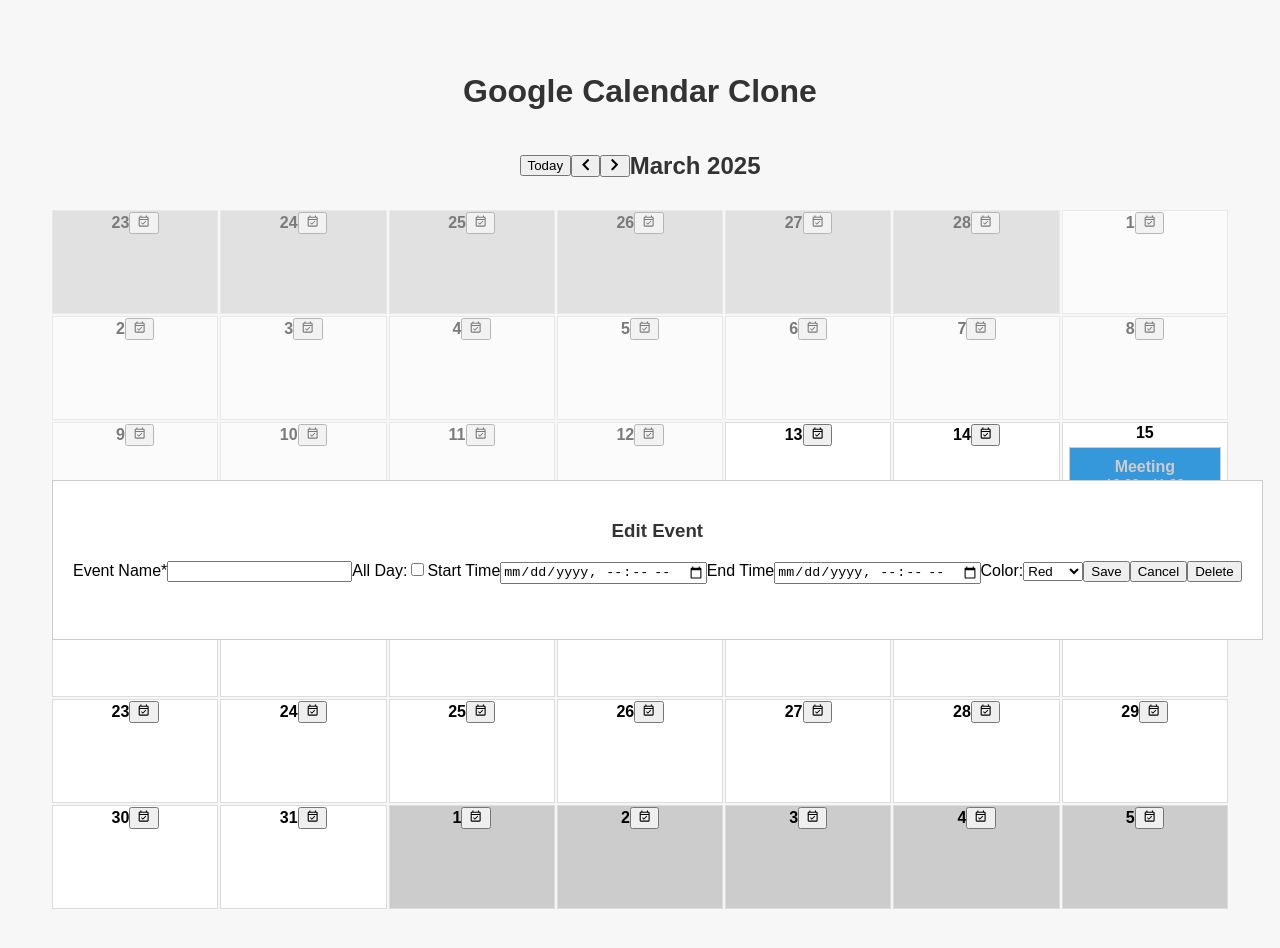
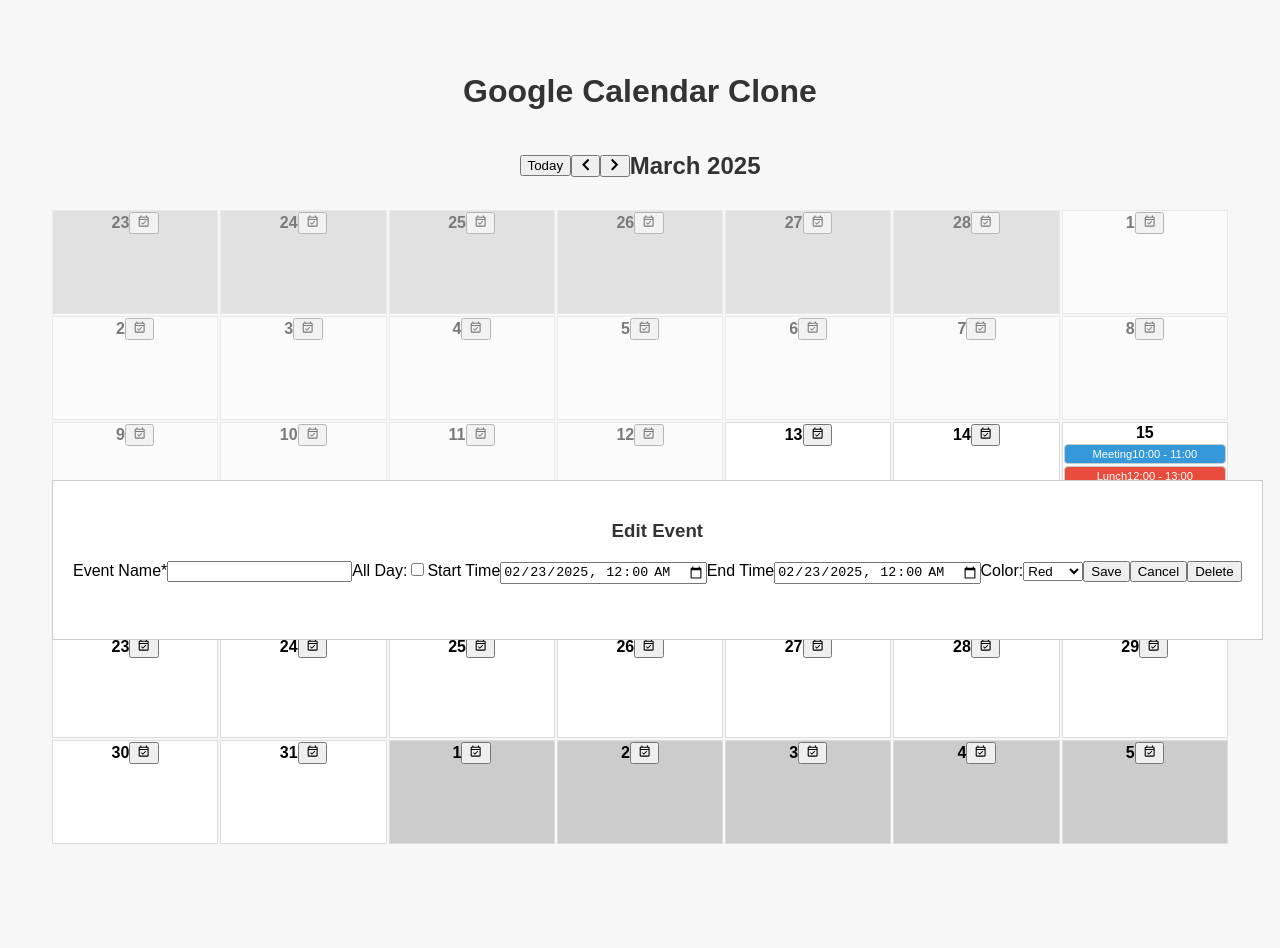
Before and after one commit to SantiagoYanezFerreiro/google-calendar-clone, a React (Vite) app: page / in a window 1280 px wide. Both pictures are taken after a click on the button 144 px from the left and 222 px from the top of the page. Shown: the top 948 px of the page. Built offline with nearby package versions, Linux system fonts and the light colour scheme.

Commit message:
set default end and start time

```diff
--- a/src/components/Event.tsx
+++ b/src/components/Event.tsx
@@ -18,8 +18,8 @@
         onClick(event);
       }}
     >
-      <p className="event-name">{event.name}</p>
-      <p className="event-time">
+      <p className="event-name-time">
+        {event.name}
         {format(new Date(event.startTime), "HH:mm")} -{" "}
         {format(new Date(event.endTime), "HH:mm")}
       </p>
--- a/src/components/EventModal.tsx
+++ b/src/components/EventModal.tsx
@@ -1,7 +1,7 @@
-import React, { useState } from "react";
-import { format } from "date-fns";
+import React, { useState, useEffect } from "react";
 import { EventType } from "../types/eventTypes";
 import "../styles.css";
+import { format } from "date-fns";
 
 interface EventModalProps {
   event: (EventType & { allDay?: boolean }) | null;
@@ -17,23 +17,60 @@
   onDelete,
 }) => {
   const getDefaultEventTime = (hours: number, minutes: number = 0) => {
-    const date = new Date();
-    date.setHours(hours, minutes, 0, 0);
-    return format(date, "yyyy-MM-dd'T'HH:mm");
+    const now = new Date();
+    now.setHours(hours, minutes, 0, 0);
+    return format(now, "yyyy-MM-dd'T'HH:mm");
   };
-  const [eventData, setEventData] = useState<EventType>({
+
+  const [eventData, setEventData] = useState<EventType & { allDay?: boolean }>({
     id: event?.id || Date.now(),
     name: event?.name || "",
-    startTime: event?.startTime || format(new Date(), getDefaultEventTime(9)),
-    endTime: event?.endTime || format(new Date(), getDefaultEventTime(10)),
+    startTime: event?.startTime
+      ? format(new Date(event.startTime), "yyyy-MM-dd'T'HH:mm")
+      : getDefaultEventTime(9),
+    endTime: event?.endTime
+      ? format(new Date(event.endTime), "yyyy-MM-dd'T'HH:mm")
+      : getDefaultEventTime(10),
     color: event?.color || "#3498db",
-    allDay: event?.allDay || false,
+    allDay: event?.allDay ?? false,
   });
+
+  useEffect(() => {
+    if (!event) {
+      setEventData({
+        id: Date.now(),
+        name: "",
+        startTime: getDefaultEventTime(9),
+        endTime: getDefaultEventTime(10),
+        color: "#3498db",
+        allDay: false,
+      });
+    } else {
+      setEventData({
+        id: event.id,
+        name: event.name || "",
+        startTime: event.startTime
+          ? format(new Date(event.startTime), "yyyy-MM-dd'T'HH:mm")
+          : getDefaultEventTime(9),
+        endTime: event.endTime
+          ? format(new Date(event.endTime), "yyyy-MM-dd'T'HH:mm")
+          : getDefaultEventTime(10),
+        color: event.color || "#3498db",
+        allDay: event.allDay || false,
+      });
+    }
+  }, [event]);
 
   const handleChange = (
     e: React.ChangeEvent<HTMLInputElement | HTMLSelectElement>
   ) => {
-    setEventData({ ...eventData, [e.target.name]: e.target.value });
+    const { name, value } = e.target;
+
+    if (name === "startTime" || name === "endTime") {
+      setEventData({ ...eventData, [name]: value }); // Keep it in the correct format
+    } else {
+      setEventData({ ...eventData, [name]: value });
+    }
   };
 
   const handleAllDayChange = (e: React.ChangeEvent<HTMLInputElement>) => {
--- a/src/styles.css
+++ b/src/styles.css
@@ -75,18 +75,14 @@
 
 .event {
   background-color: #3498db;
-  padding: 10px;
-  margin: 5px;
-  border: 1px solid #ccc;
-  color: #ccc;
+  padding: 2px;
+  margin: 2px 0;
+  border: 0.8px solid #ccc;
+  border-radius: 4px;
+  color: white;
 }
 
-.event-name {
-  margin: 0;
-  font-weight: bold;
+.event p {
+  font-size: 0.7rem;
+  margin: 1px;
 }
-
-.event-time {
-  margin: 0;
-  font-size: 0.85rem;
-}
```
